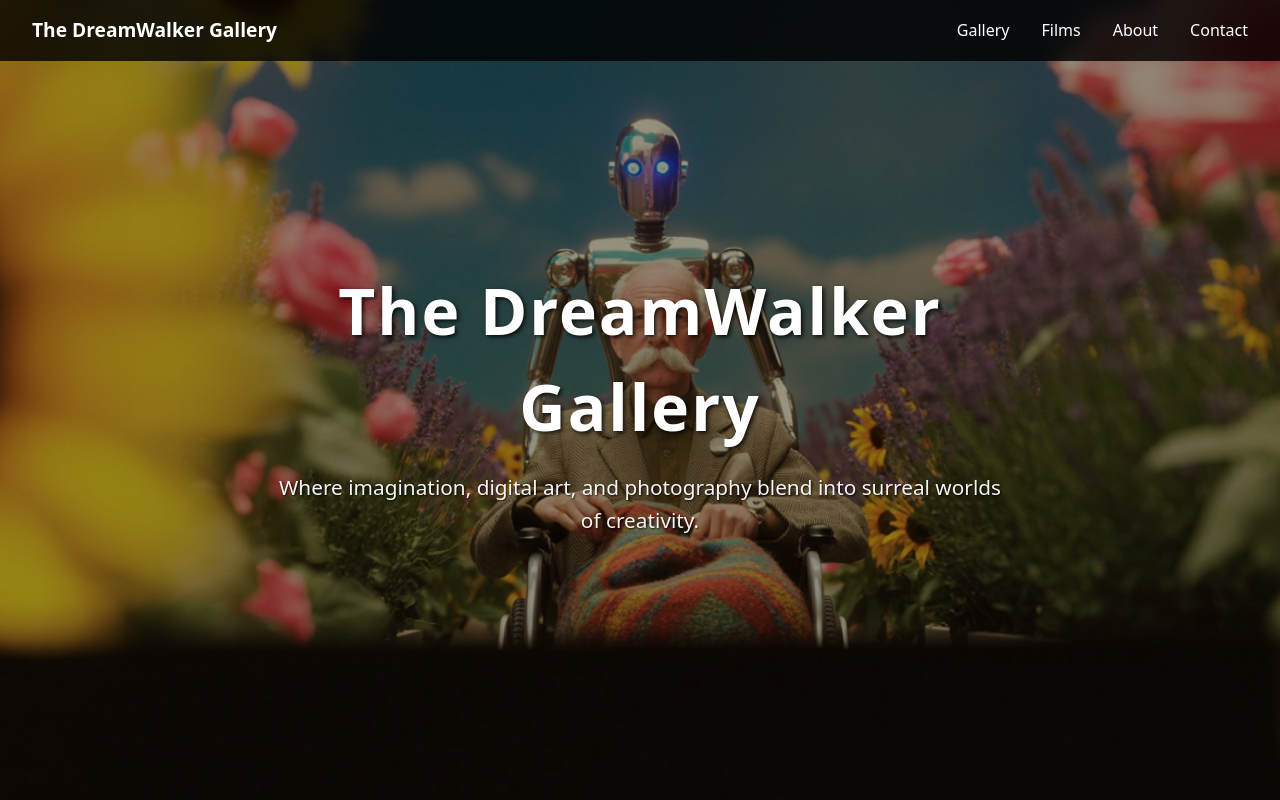
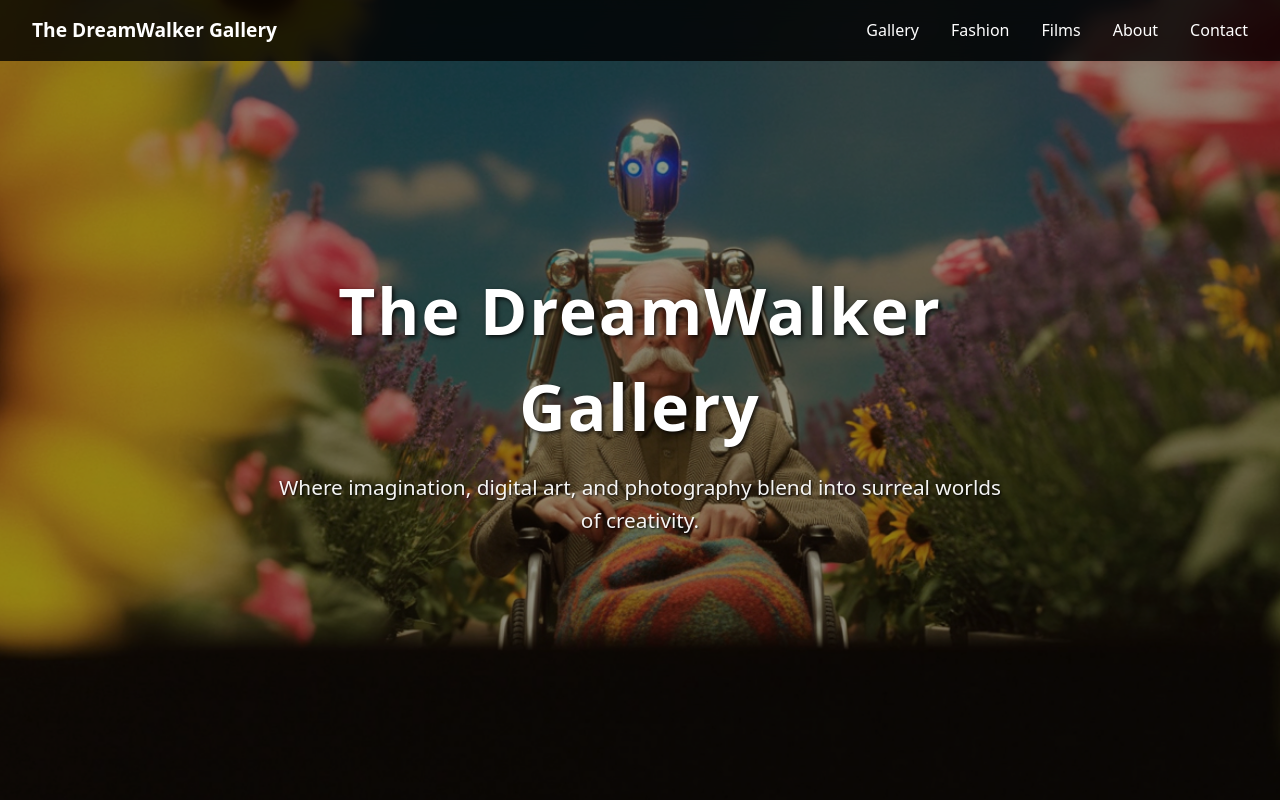
Before and after one commit to Grax32/dreamwalker-gallery, an Eleventy site: page src/index.njk in a window 1280 px wide. Shown: the top 800 px of the page. Built offline with nearby package versions, Linux system fonts and the light colour scheme; Eleventy itself is replaced by a stand-in of ours; files that its build step writes are made by us from their sources.

Commit message:
fashion link

```diff
--- a/src/_includes/header.njk
+++ b/src/_includes/header.njk
@@ -4,6 +4,7 @@
   </div>
   <nav class="nav-links">
     <a href="/" class="nav-link">Gallery</a>
+    <a href="/fashion/" class="nav-link">Fashion</a>
     <a href="/films/" class="nav-link">Films</a>
     <a href="/about/" class="nav-link">About</a>
     <a href="/contact/" class="nav-link">Contact</a>
```
